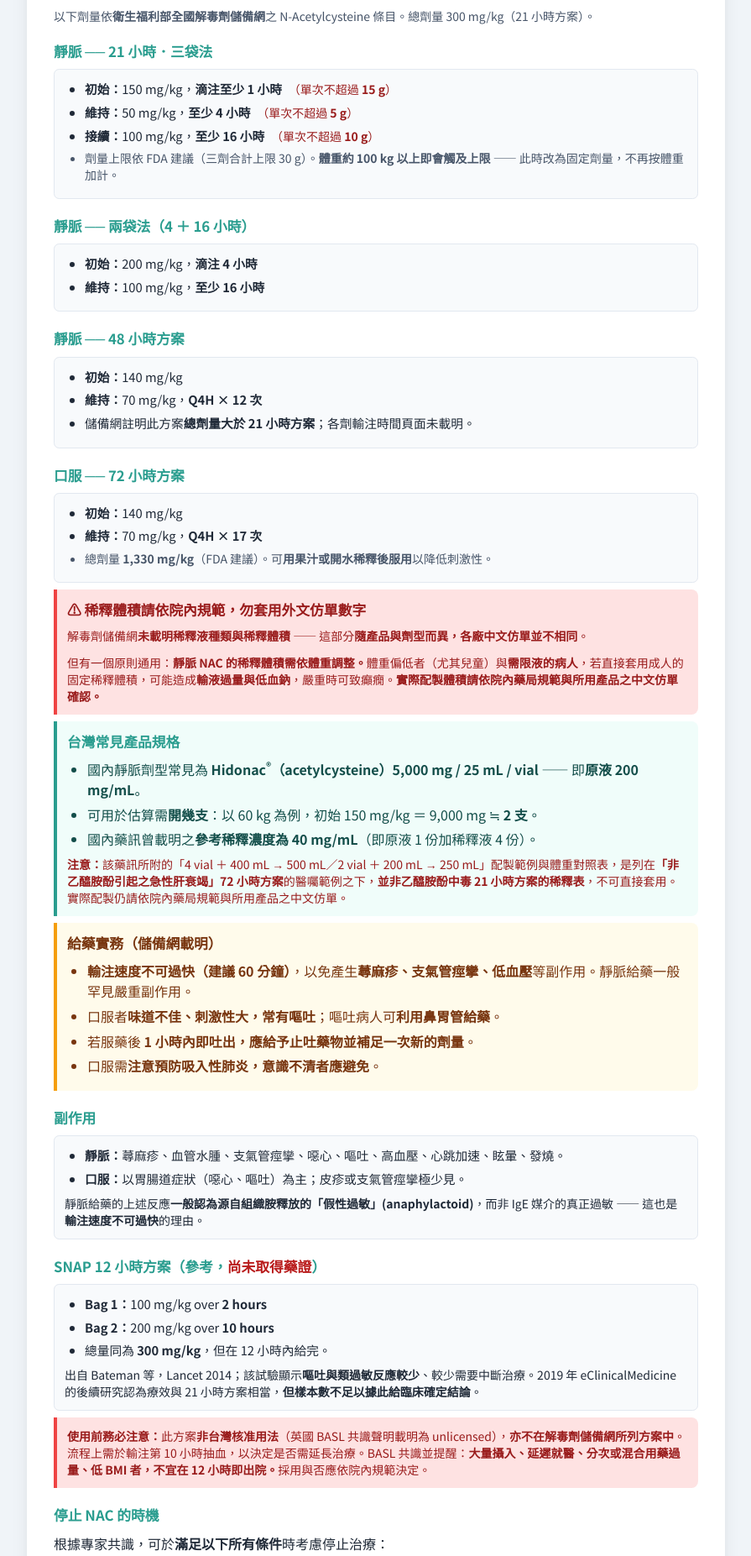
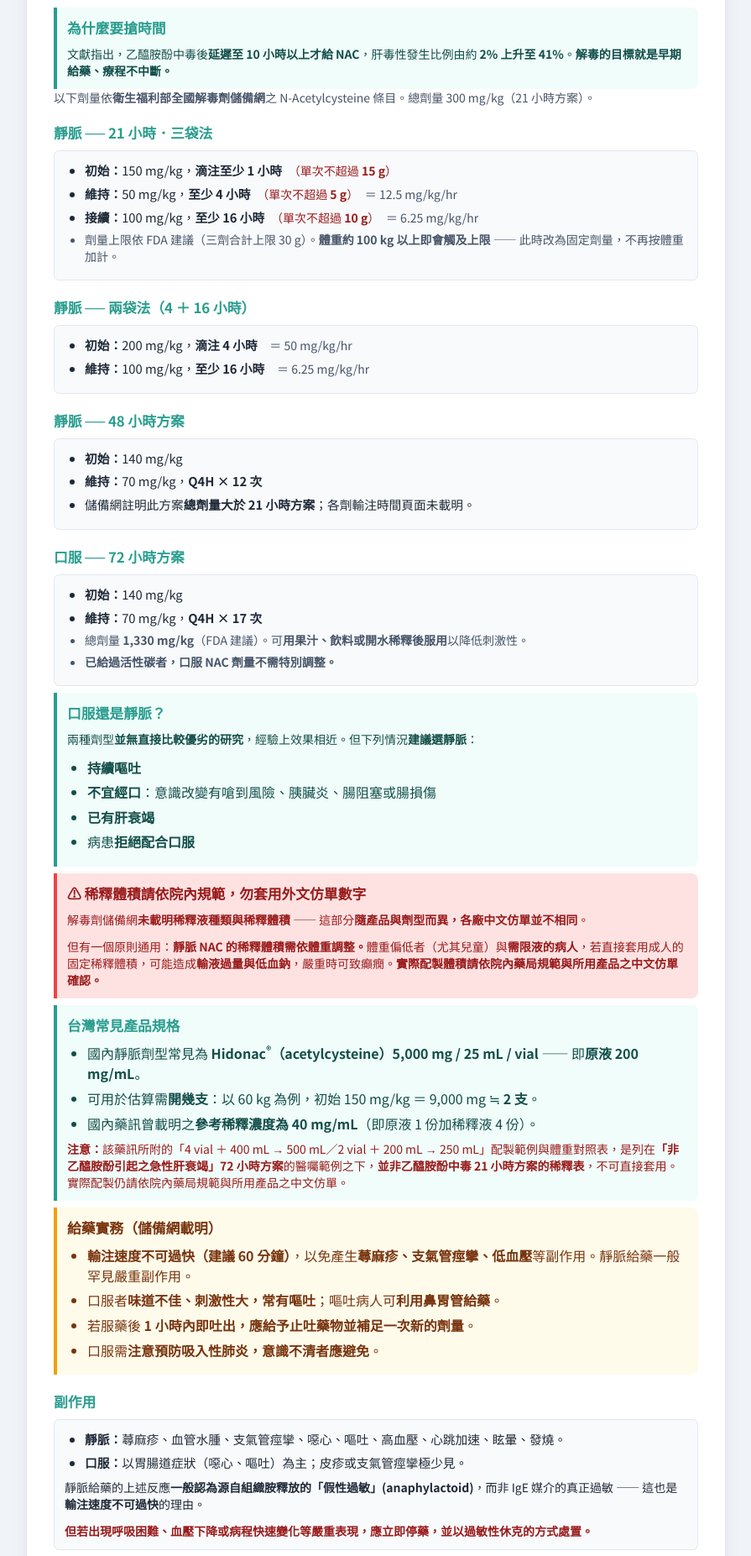
Before and after one commit to ck5227/toxicology, a plain HTML site: page acetaminophen/index.html in a window 1280 px wide. Shown: the part 1566-3419 px from the top of the page at 84% size, without its empty margins (192-1087 px from the left). Drawn offline with Linux system fonts and the light colour scheme.

Commit message:
乙醯胺酚：補給藥時機風險、幫浦速率與口服／靜脈選擇
依台灣急診醫學通訊 2(3): e2019020307 補上：
- 延遲 >10 小時給 NAC，肝毒性由約 2% 升至 41%
- 三種靜脈方案各段的 mg/kg/hr 速率換算（12.5／6.25／50／20）
- 建議選靜脈的四種情況（持續嘔吐、不宜經口、肝衰竭、拒服）
- 已給活性碳者口服 NAC 劑量不需調整
- 嚴重類過敏表現應立即停藥並以過敏性休克處置
- 肝移植評估具名 Modified King's College Criteria

Co-Authored-By: Claude Opus 5 <noreply@anthropic.com>

```diff
--- a/acetaminophen/index.html
+++ b/acetaminophen/index.html
@@ -152,14 +152,19 @@
             <li>曾服用超過 <b>200 mg/kg 或 10 公克</b>（以較少者為準），但<b>無法測得血清濃度或服用時間未知</b>。</li>
             <li>病患<b>已出現肝損傷</b>，且有乙醯胺酚過量史。</li>
         </ul>
+        <div class="teach-box">
+            <h4 style="margin-top:0">為什麼要搶時間</h4>
+            <p class="text-sm" style="margin-bottom:0">文獻指出，乙醯胺酚中毒後<b>延遲至 10 小時以上才給 NAC</b>，肝毒性發生比例由約 <b>2% 上升至 41%</b>。<b>解毒的目標就是早期給藥、療程不中斷。</b></p>
+        </div>
+
         <p class="text-sm" style="color:#475569">以下劑量依<b>衛生福利部全國解毒劑儲備網</b>之 N-Acetylcysteine 條目。總劑量 300 mg/kg（21 小時方案）。</p>
 
         <h4>靜脈 ── 21 小時．三袋法</h4>
         <div class="dose">
             <ul style="margin-bottom:0">
                 <li><b>初始：</b>150 mg/kg，<b>滴注至少 1 小時</b>　<span class="text-sm" style="color:#991b1b">（單次不超過 <b>15 g</b>）</span></li>
-                <li><b>維持：</b>50 mg/kg，<b>至少 4 小時</b>　<span class="text-sm" style="color:#991b1b">（單次不超過 <b>5 g</b>）</span></li>
-                <li><b>接續：</b>100 mg/kg，<b>至少 16 小時</b>　<span class="text-sm" style="color:#991b1b">（單次不超過 <b>10 g</b>）</span></li>
+                <li><b>維持：</b>50 mg/kg，<b>至少 4 小時</b>　<span class="text-sm" style="color:#991b1b">（單次不超過 <b>5 g</b>）</span>　<span class="text-sm" style="color:#475569">＝ 12.5 mg/kg/hr</span></li>
+                <li><b>接續：</b>100 mg/kg，<b>至少 16 小時</b>　<span class="text-sm" style="color:#991b1b">（單次不超過 <b>10 g</b>）</span>　<span class="text-sm" style="color:#475569">＝ 6.25 mg/kg/hr</span></li>
                 <li class="text-sm" style="color:#475569">劑量上限依 FDA 建議（三劑合計上限 30 g）。<b>體重約 100 kg 以上即會觸及上限</b> —— 此時改為固定劑量，不再按體重加計。</li>
             </ul>
         </div>
@@ -167,8 +172,8 @@
         <h4>靜脈 ── 兩袋法（4 ＋ 16 小時）</h4>
         <div class="dose">
             <ul style="margin-bottom:0">
-                <li><b>初始：</b>200 mg/kg，<b>滴注 4 小時</b></li>
-                <li><b>維持：</b>100 mg/kg，<b>至少 16 小時</b></li>
+                <li><b>初始：</b>200 mg/kg，<b>滴注 4 小時</b>　<span class="text-sm" style="color:#475569">＝ 50 mg/kg/hr</span></li>
+                <li><b>維持：</b>100 mg/kg，<b>至少 16 小時</b>　<span class="text-sm" style="color:#475569">＝ 6.25 mg/kg/hr</span></li>
             </ul>
         </div>
 
@@ -186,7 +191,19 @@
             <ul style="margin-bottom:0">
                 <li><b>初始：</b>140 mg/kg</li>
                 <li><b>維持：</b>70 mg/kg，<b>Q4H × 17 次</b></li>
-                <li class="text-sm" style="color:#475569">總劑量 <b>1,330 mg/kg</b>（FDA 建議）。可<b>用果汁或開水稀釋後服用</b>以降低刺激性。</li>
+                <li class="text-sm" style="color:#475569">總劑量 <b>1,330 mg/kg</b>（FDA 建議）。可<b>用果汁、飲料或開水稀釋後服用</b>以降低刺激性。</li>
+                <li class="text-sm" style="color:#475569"><b>已給過活性碳者，口服 NAC 劑量不需特別調整。</b></li>
+            </ul>
+        </div>
+
+        <div class="teach-box">
+            <h4 style="margin-top:0">口服還是靜脈？</h4>
+            <p class="text-sm">兩種劑型<b>並無直接比較優劣的研究</b>，經驗上效果相近。但下列情況<b>建議選靜脈</b>：</p>
+            <ul style="margin-bottom:0">
+                <li><b>持續嘔吐</b></li>
+                <li><b>不宜經口</b>：意識改變有嗆到風險、胰臟炎、腸阻塞或腸損傷</li>
+                <li><b>已有肝衰竭</b></li>
+                <li>病患<b>拒絕配合口服</b></li>
             </ul>
         </div>
 
@@ -222,14 +239,15 @@
                 <li><b>靜脈：</b>蕁麻疹、血管水腫、支氣管痙攣、噁心、嘔吐、高血壓、心跳加速、眩暈、發燒。</li>
                 <li><b>口服：</b>以胃腸道症狀（噁心、嘔吐）為主；皮疹或支氣管痙攣極少見。</li>
             </ul>
-            <p class="text-sm" style="margin-bottom:0">靜脈給藥的上述反應<b>一般認為源自組織胺釋放的「假性過敏」(anaphylactoid)</b>，而非 IgE 媒介的真正過敏 —— 這也是<b>輸注速度不可過快</b>的理由。</p>
+            <p class="text-sm">靜脈給藥的上述反應<b>一般認為源自組織胺釋放的「假性過敏」(anaphylactoid)</b>，而非 IgE 媒介的真正過敏 —— 這也是<b>輸注速度不可過快</b>的理由。</p>
+            <p class="text-sm" style="margin-bottom:0;color:#991b1b"><b>但若出現呼吸困難、血壓下降或病程快速變化等嚴重表現，應立即停藥，並以過敏性休克的方式處置。</b></p>
         </div>
 
         <h4>SNAP 12 小時方案（參考，<span class="text-red-700">尚未取得藥證</span>）</h4>
         <div class="dose">
             <ul style="margin-bottom:.5rem">
-                <li><b>Bag 1：</b>100 mg/kg over <b>2 hours</b></li>
-                <li><b>Bag 2：</b>200 mg/kg over <b>10 hours</b></li>
+                <li><b>Bag 1：</b>100 mg/kg over <b>2 hours</b>　<span class="text-sm" style="color:#475569">＝ 50 mg/kg/hr</span></li>
+                <li><b>Bag 2：</b>200 mg/kg over <b>10 hours</b>　<span class="text-sm" style="color:#475569">＝ 20 mg/kg/hr</span></li>
                 <li>總量同為 <b>300 mg/kg</b>，但在 12 小時內給完。</li>
             </ul>
             <p class="text-sm" style="margin-bottom:0">出自 Bateman 等，Lancet 2014；該試驗顯示<b>嘔吐與類過敏反應較少</b>、較少需要中斷治療。2019 年 eClinicalMedicine 的後續研究認為療效與 21 小時方案相當，<b>但樣本數不足以據此給臨床確定結論</b>。</p>
@@ -253,7 +271,7 @@
         <p>對於<b>延遲就醫（&gt; 36 小時）</b>並已出現肝衰竭（INR &gt; 1.5、酸中毒、肝性腦病變）的病患，處置重點為<b>積極的支持性療法與持續給予 IV NAC</b>。</p>
         <div class="corrosive-note">
             <h4 style="color:#991b1b;margin-top:0">肝臟移植評估</h4>
-            <p class="text-sm">當病患出現以下任一狀況，應考慮換肝：</p>
+            <p class="text-sm">臨床進程過快時，可用 <b>Modified King's College Criteria</b> 評估是否已進展至需要肝移植，並及早<b>轉介至可執行肝移植的院所</b>。當病患出現以下任一狀況，應考慮換肝：</p>
             <ul style="margin-bottom:0">
                 <li>嚴重凝血功能障礙（如 <b>INR &gt; 5</b>）</li>
                 <li>代謝性酸中毒</li>
@@ -285,6 +303,7 @@
             <li>NAC 各方案劑量、輸注速度與給藥實務，依據 <b>衛生福利部全國解毒劑儲備網</b> N-Acetylcysteine 條目。</li>
             <li><b>稀釋液與稀釋體積因產品而異，各廠中文仿單不同</b>，本頁不列出具體體積；請依院內藥局規範與所用產品之中文仿單確認。</li>
             <li>劑量上限（15 g／5 g／10 g）、口服總劑量 1,330 mg/kg、國內產品規格（Hidonac<sup>®</sup> 5,000 mg/25 mL）與副作用清單，參考<b>彰化基督教醫院藥學部藥訊</b>第 28 卷第 2 期（民國 109 年 6 月）「N-Acetylcysteine 臨床應用於急性肝腎衰竭之角色探討」一文所整理之用藥建議表。</li>
+            <li>給藥時機的量化風險、幫浦速率（mg/kg/hr）換算、口服與靜脈的選擇時機、活性碳不影響口服劑量、嚴重類過敏之處置與 Modified King's College Criteria 之提及，參考<b>台灣急診醫學通訊</b> 2(3): e2019020307（2019/06/18）「Acetaminophen 中毒解毒劑的劑量探討」，彰化基督教醫院急診醫學部 張珈娸、蔡宗憲。</li>
             <li>SNAP 12 小時方案依據 Bateman 等，Lancet 2014;383:697-704 與 eClinicalMedicine 2019 後續研究；英國 BASL 共識聲明載明該用法尚未取得藥證。</li>
             <li>臨床內容整理基準：<b>2025 年 7 月</b>；NAC 劑量段落更新：<b>2026 年 11 月 22 日</b>（補劑量上限、國內產品規格與副作用）。</li>
             <li>本頁為教學用摘要，<b>不等同於原始資料庫內容</b>。劑量與處置細節請以最新文獻、<b>院內規範</b>及毒物諮詢中心建議為準，並於臨床決策時查閱原始出處。</li>
```
